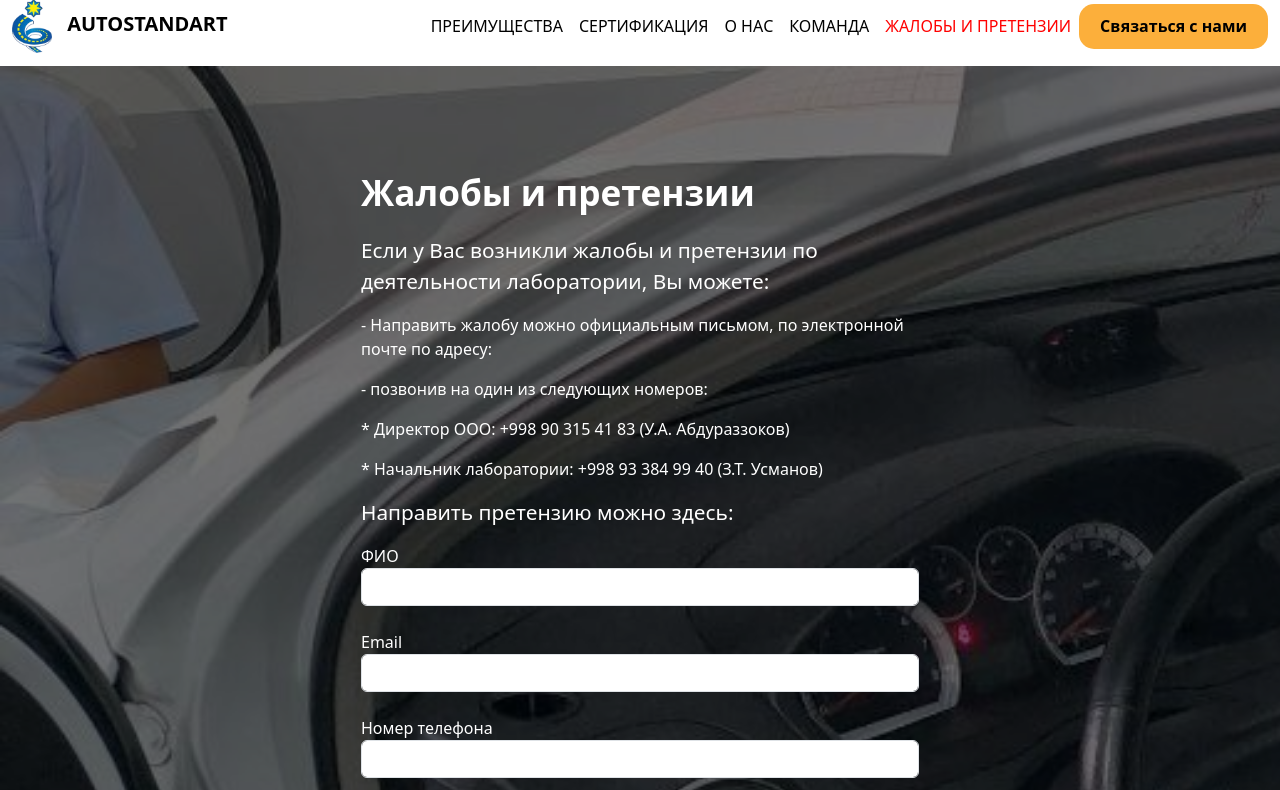
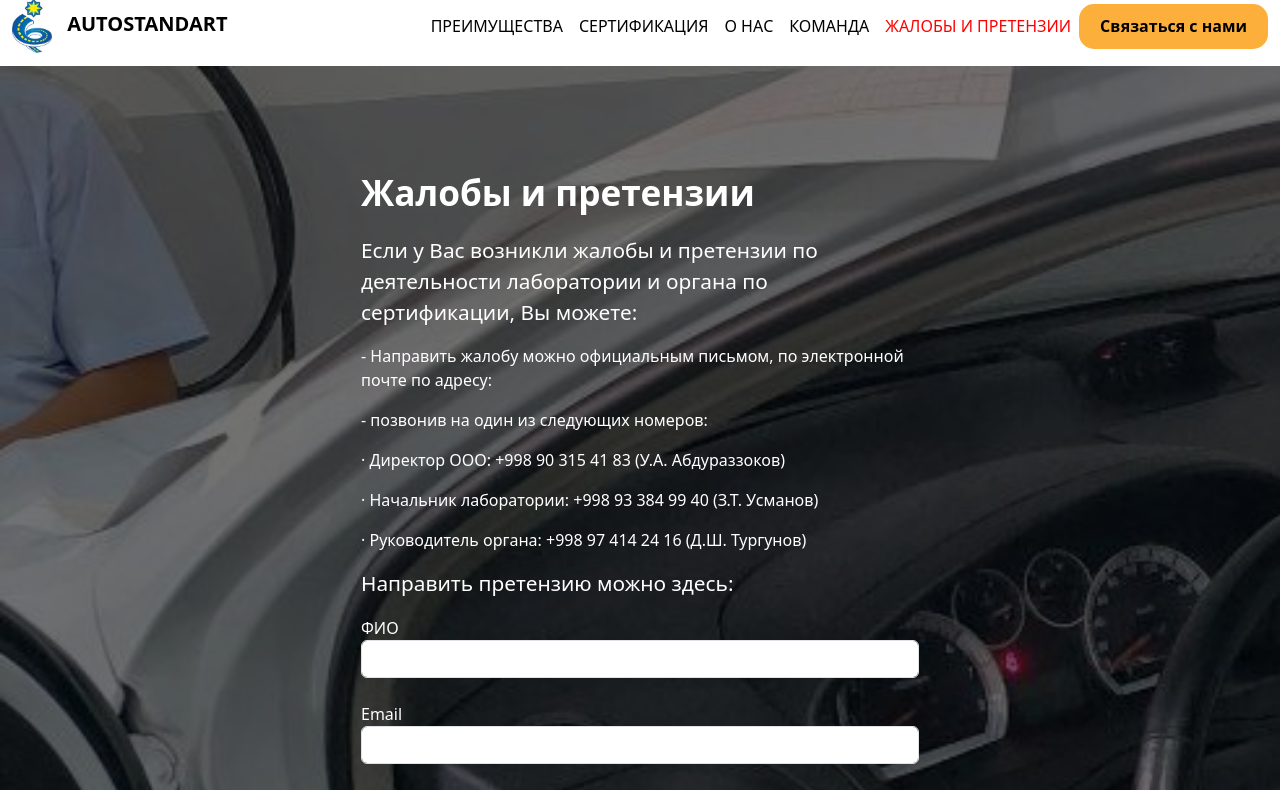
Before and after one commit to VladlenKhan/tts, a Django app: template app/templates/complaint.html in a window 1280 px wide. Shown: the part 54-844 px from the top of the page. Run offline with Django 4.2, Linux system fonts and the light colour scheme; the template is opened without the code that fills it, so the values that code supplies are empty.

Commit message:
changed texts

```diff
--- a/app/templates/base.html
+++ b/app/templates/base.html
@@ -119,8 +119,8 @@
                   <strong>{% trans 'Адрес' %}:</strong> {% trans 'Ташкентская обл., Зангиатинский район, Эркин КФЙ, автомагистрал М-39 (SN INVEST)' %} <br>
                   <strong>{% trans 'Директор: У.А. Абдураззоков' %}</strong> <br>
                   <strong>{% trans 'Тел' %}/Telegram:</strong> +998 90 315 41 83 <br>
-                  <strong>{% trans 'Руководитель органа по сертификации' %}:</strong>{% trans 'Алимжанов А.Н.' %} <br>
-                  <strong>{% trans 'Тел' %}/Telegram:</strong> +998 93 888 44 44 <br>
+                  <strong>{% trans 'Руководитель органа по сертификации' %}: </strong>{% trans 'Тургунов Д.Ш.' %} <br>
+                  <strong>{% trans 'Тел' %}/Telegram:</strong> +998 97 414 24 16 <br>
                   <strong>{% trans 'Начальник испытательной лаборатории' %}:</strong> {% trans 'З.Т. Усманов' %} <br>
                   <strong>{% trans 'Тел' %}/Telegram:</strong> +998 93 384 99 40 <br>
                   <strong>{% trans 'Мы в социальных сетях' %}:</strong>
--- a/app/templates/complaint.html
+++ b/app/templates/complaint.html
@@ -20,12 +20,13 @@
 								<strong>{% trans 'Жалобы и претензии'%}</strong>
 							</p>
 							<p style="font-size: 1.3rem">
-								{% trans 'Если у Вас возникли жалобы и претензии по деятельности лаборатории, Вы можете:'%}
+								{% trans 'Если у Вас возникли жалобы и претензии по деятельности лаборатории и органа по сертификации, Вы можете:'%}
                                 <p>- {% trans 'Направить жалобу можно официальным письмом,  по электронной почте по адресу: ' %}</p>
                                 <p>
                                     - {% trans 'позвонив на один из следующих номеров:  ' %}
-                                    <p>* {% trans 'Директор ООО:' %} +998 90 315 41 83 ({% trans 'У.А. Абдураззоков' %})</p>
-                                    <p>* {% trans 'Начальник лаборатории:' %} +998 93 384 99 40 ({% trans 'З.Т. Усманов' %})</p>
+                                    <p>· {% trans 'Директор ООО:' %} +998 90 315 41 83 ({% trans 'У.А. Абдураззоков' %})</p>
+                                    <p>· {% trans 'Начальник лаборатории:' %} +998 93 384 99 40 ({% trans 'З.Т. Усманов' %})</p>
+                                    <p>· {% trans 'Руководитель органа:' %} +998 97 414 24 16 ({% trans 'Д.Ш. Тургунов' %})</p>
                                 </p>
 							</p>
 							<p style="font-size: 1.3rem">
```
Also changed, not shown: locale/uz/LC_MESSAGES/django.po, 1 other file.
